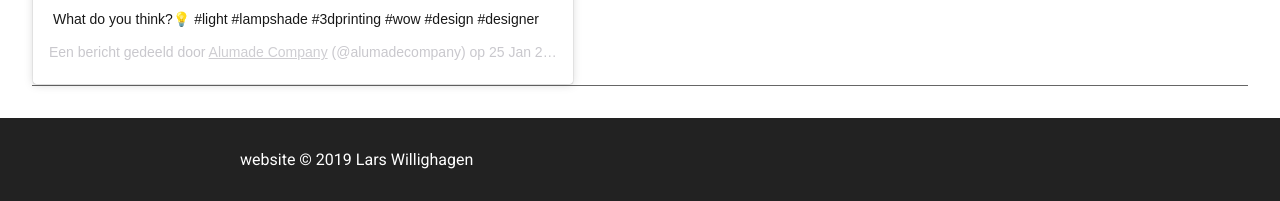
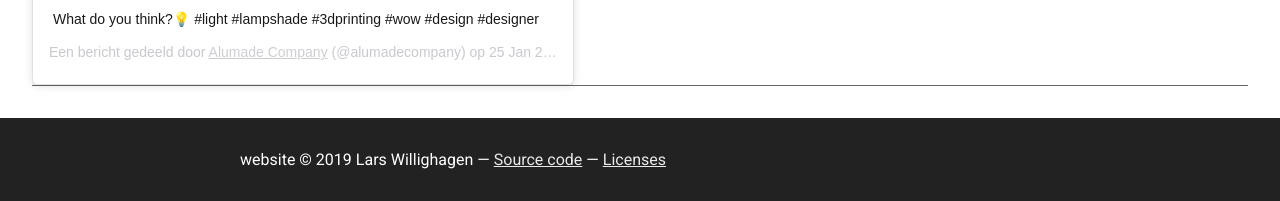
Before and after one commit to larsgw/alumade-site-demo, a plain HTML site: page index.html in a window 1280 px wide. Shown: the part 1551-1752 px from the top of the page. Drawn offline with Linux system fonts and the light colour scheme; a script that the page names is missing.

Commit message:
Update footer

```diff
--- a/index.html
+++ b/index.html
@@ -51,7 +51,7 @@
     </main>
 
     <footer>
-      <p>website &copy; 2019 Lars Willighagen</p>
+      <p>website &copy; 2019 Lars Willighagen &mdash; <a href="https://github.com/larsgw/alumade-site-demo">Source code</a> &mdash; <a href="https://github.com/larsgw/alumade-site-demo/blob/master/LICENSE">Licenses</a></p>
     </footer>
 
     <script src="./assets/js/scene.js"></script>
```
